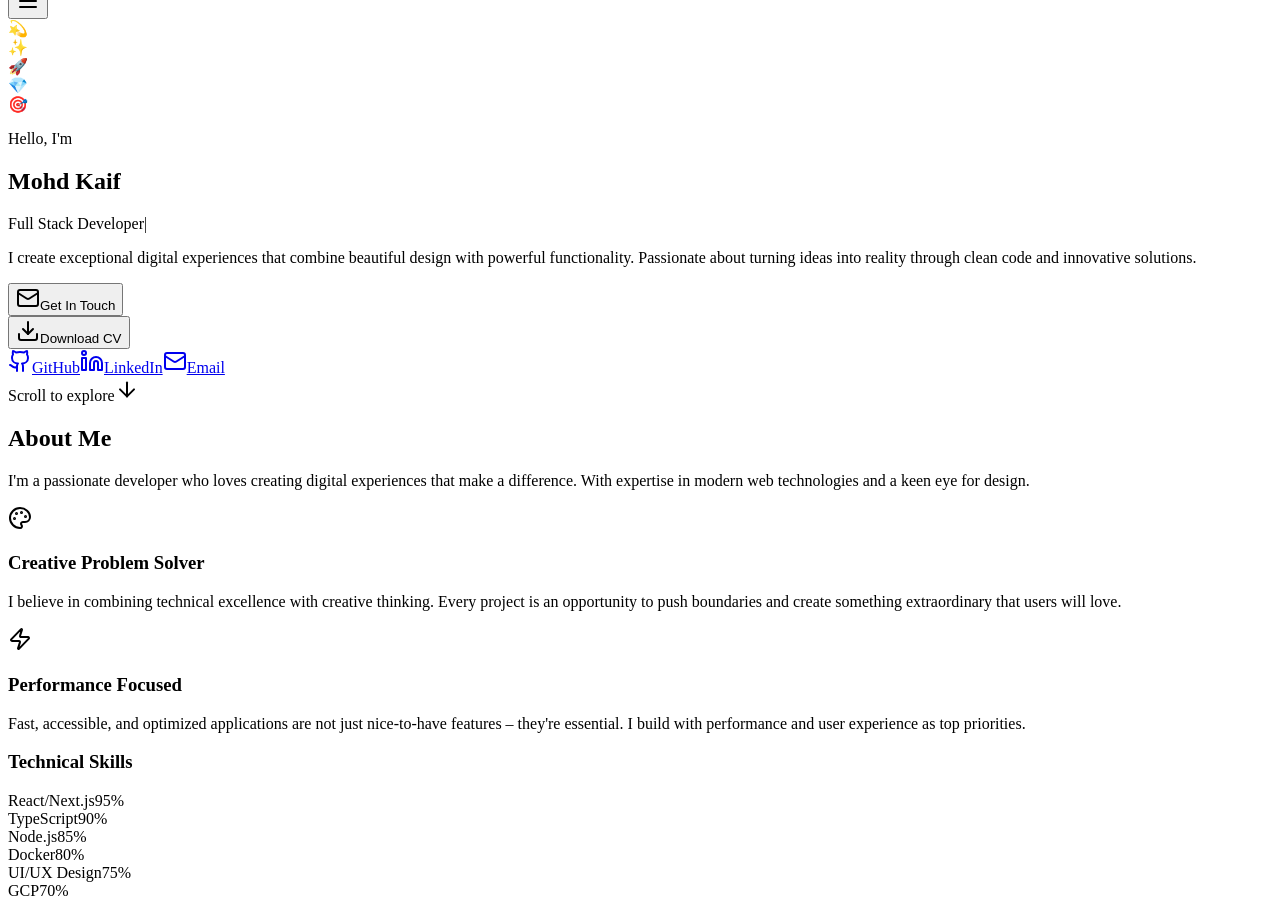
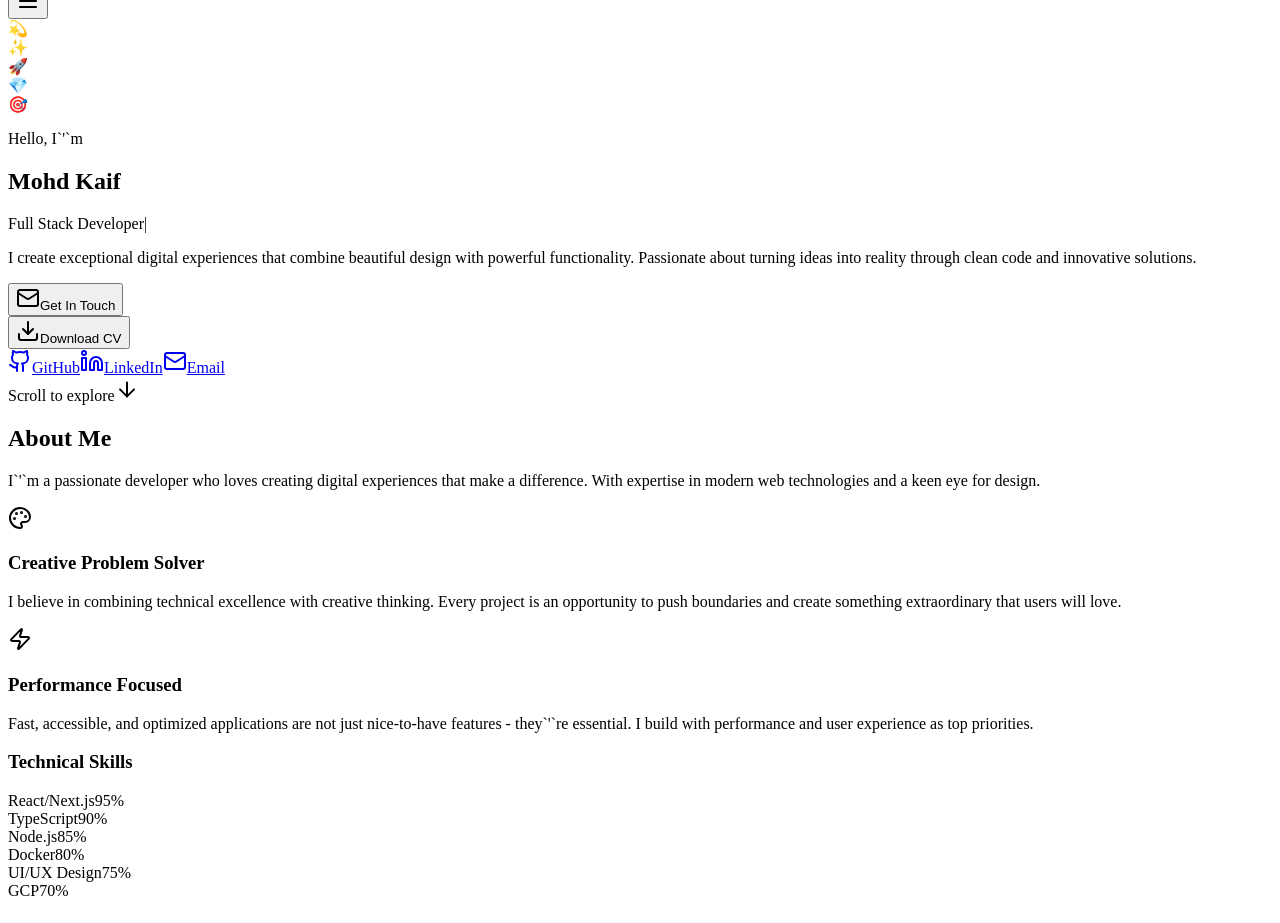
Before and after one commit to nobitakaif/My-Portfolio-, a Next.js app: page / in a window 1280 px wide. Shown: the part 220-1143 px from the top of the page. Built offline with nearby package versions, Linux system fonts and the light colour scheme.

Commit message:
fixes another &apos; error

```diff
--- a/components/AboutSection.tsx
+++ b/components/AboutSection.tsx
@@ -30,7 +30,7 @@
             About Me
           </h2>
           <p className="text-xl text-muted-foreground max-w-3xl mx-auto">
-            I'm a passionate developer who loves creating digital experiences that make a difference.
+            I`&apos;`m a passionate developer who loves creating digital experiences that make a difference.
             With expertise in modern web technologies and a keen eye for design.
           </p>
         </motion.div>
@@ -60,7 +60,7 @@
                 <h3 className="text-2xl font-bold">Performance Focused</h3>
               </div>
               <p className="text-muted-foreground leading-relaxed">
-                Fast, accessible, and optimized applications are not just nice-to-have features – they're essential.
+                Fast, accessible, and optimized applications are not just nice-to-have features - they`&apos;`re essential.
                 I build with performance and user experience as top priorities.
               </p>
             </div>
--- a/components/MainContent.tsx
+++ b/components/MainContent.tsx
@@ -70,7 +70,7 @@
             transition={{ delay: 0.2, duration: 0.6 }}
             className="text-lg text-muted-foreground mb-4"
           >
-            Hello, I'm
+            Hello, I`&apos;`m
           </motion.p>
 
           <motion.h1
```
